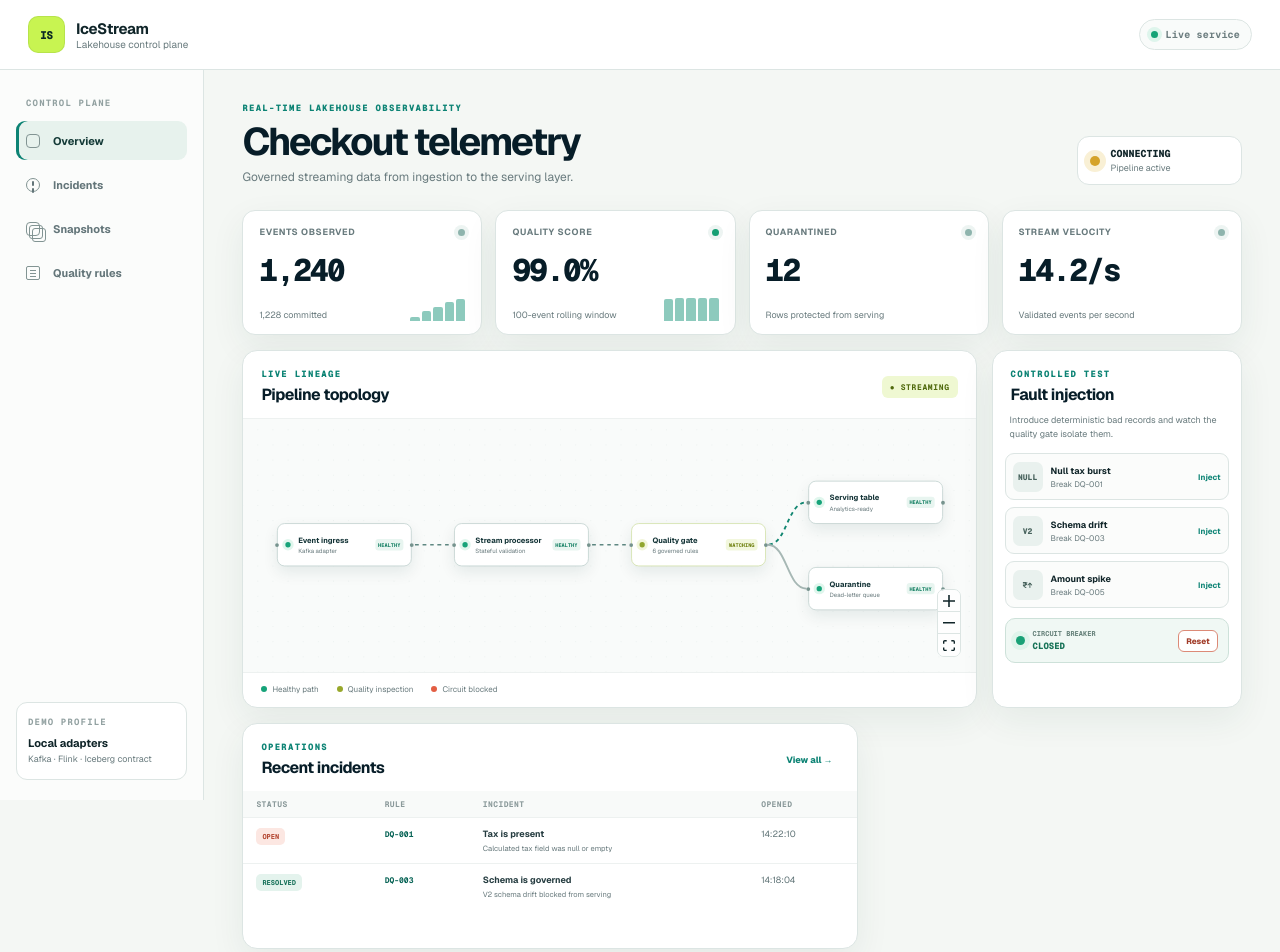
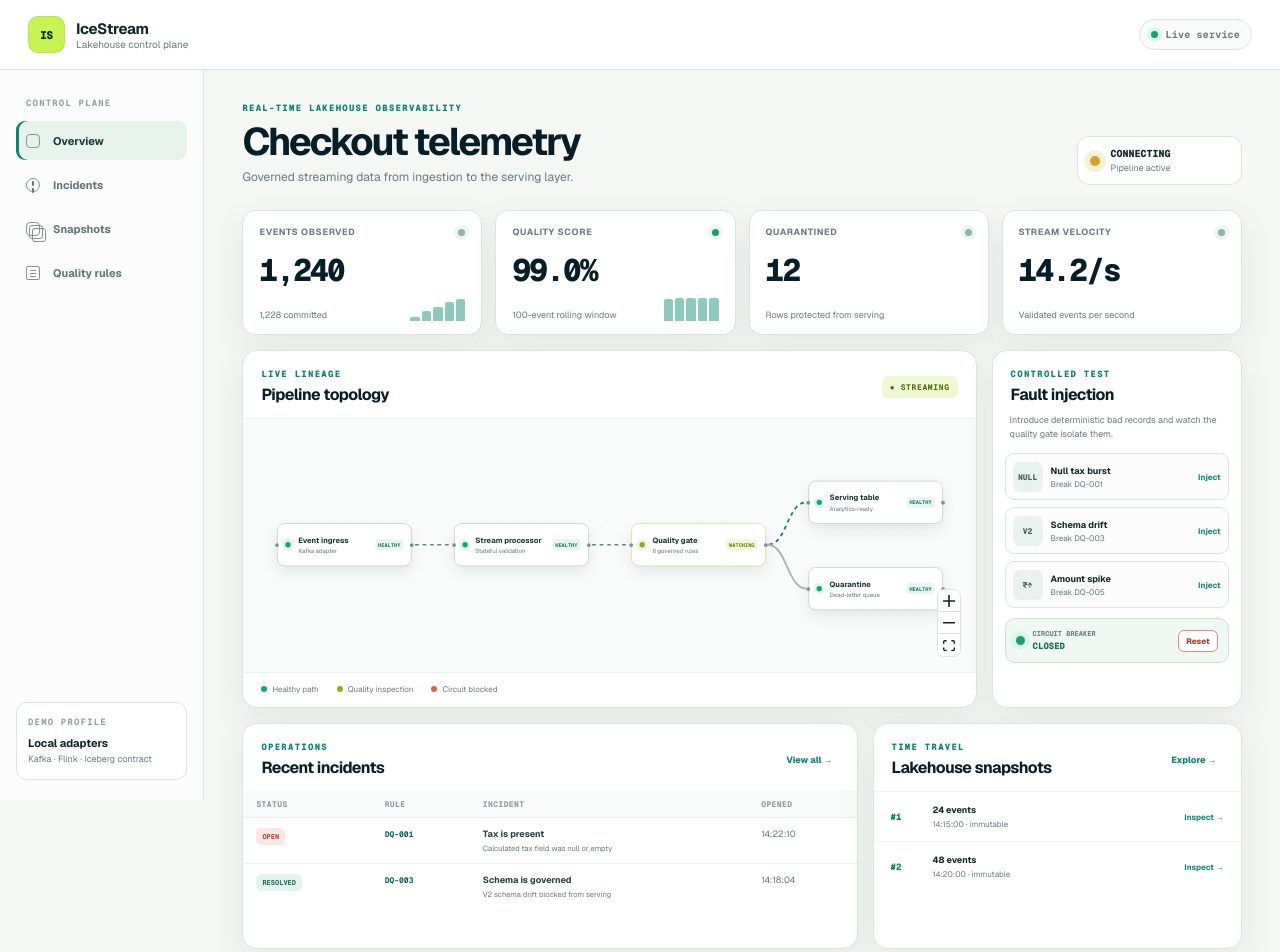
Before and after one commit to mightymistic007/AXLER_PROJECT_2, a Next.js app: page / in a window 1280 px wide. Shown: the top 952 px of the page. Built offline with nearby package versions, Linux system fonts and the light colour scheme.

Commit message:
Add snapshot timeline and time travel metadata inspector

```diff
--- a/app/globals.css
+++ b/app/globals.css
@@ -107,3 +107,6 @@
 .table-wrap { overflow-x: auto; }.table-wrap table { width: 100%; border-collapse: collapse; }.table-wrap th { padding: 8px 13px; color: #8a999a; background: #f8faf9; font: 700 8px var(--font-mono); text-align: left; letter-spacing: .05em; text-transform: uppercase; }.table-wrap td { max-width: 360px; padding: 10px 13px; border-top: 1px solid #edf1f0; color: #5f7376; font-size: 9px; vertical-align: top; }.table-wrap td strong, .table-wrap td small { display: block; }.table-wrap td strong { color: #263d41; font-size: 9px; }.table-wrap td small { margin-top: 3px; color: var(--muted); line-height: 1.35; }.table-wrap code { color: var(--teal-dark); font: 700 8px var(--font-mono); }
 .incident-status { display: inline-block; border-radius: 5px; padding: 4px 6px; font: 700 7px var(--font-mono); text-transform: uppercase; }.incident-status.status-open { color: #b2432e; background: #fce7e2; }.incident-status.status-resolved { color: #177159; background: #e4f3ed; }
 .page-panel { min-height: 420px; overflow: hidden; }.page-panel>.table-wrap table th { padding-block: 11px; }.page-panel>.table-wrap table td { padding-block: 14px; }
+
+.snapshot-list { display: grid; }.snapshot-list button { display: grid; grid-template-columns: 34px 1fr auto; align-items: center; gap: 8px; min-height: 50px; border: 0; border-top: 1px solid #edf1f0; padding: 7px 17px; background: white; cursor: pointer; text-align: left; }.snapshot-list button:hover { background: #f8fbfa; }.snapshot-list button>span { color: var(--teal); font: 750 9px var(--font-mono); }.snapshot-list button div { display: grid; gap: 3px; }.snapshot-list strong { font-size: 9px; }.snapshot-list small { color: var(--muted); font-size: 8px; }.snapshot-list b { color: var(--teal); font-size: 8px; }
+.snapshot-layout { display: grid; grid-template-columns: minmax(280px,.75fr) minmax(0,1.25fr); min-height: 440px; }.snapshot-layout>.snapshot-list { align-content: start; border-right: 1px solid var(--line); }.snapshot-inspector { min-width: 0; padding: 28px; }.snapshot-inspector>p { color: var(--muted); font-size: 10px; }.code-window { overflow: hidden; margin-top: 22px; border: 1px solid #27434a; border-radius: 10px; background: #0c242d; }.code-window>span { display: block; padding: 9px 12px; border-bottom: 1px solid #28424a; color: #9fb7b9; font: 700 8px var(--font-mono); text-transform: uppercase; }.code-window pre { overflow: auto; max-height: 275px; margin: 0; padding: 15px; color: #c7efe6; font: 8px/1.55 var(--font-mono); }
--- a/app/page.tsx
+++ b/app/page.tsx
@@ -121,6 +121,14 @@
                 </table>
               </div>
             </article>
+
+            <article className="panel snapshot-panel">
+              <div className="panel-head"><div><p className="eyebrow">TIME TRAVEL</p><h2>Lakehouse snapshots</h2></div><button className="text-button" onClick={() => setActiveTab('snapshots')}>Explore →</button></div>
+              <div className="snapshot-list">
+                <button type="button"><span>#1</span><div><strong>24 events</strong><small>14:15:00 · immutable</small></div><b>Inspect →</b></button>
+                <button type="button"><span>#2</span><div><strong>48 events</strong><small>14:20:00 · immutable</small></div><b>Inspect →</b></button>
+              </div>
+            </article>
           </div>
         </section>
       </div>
```
